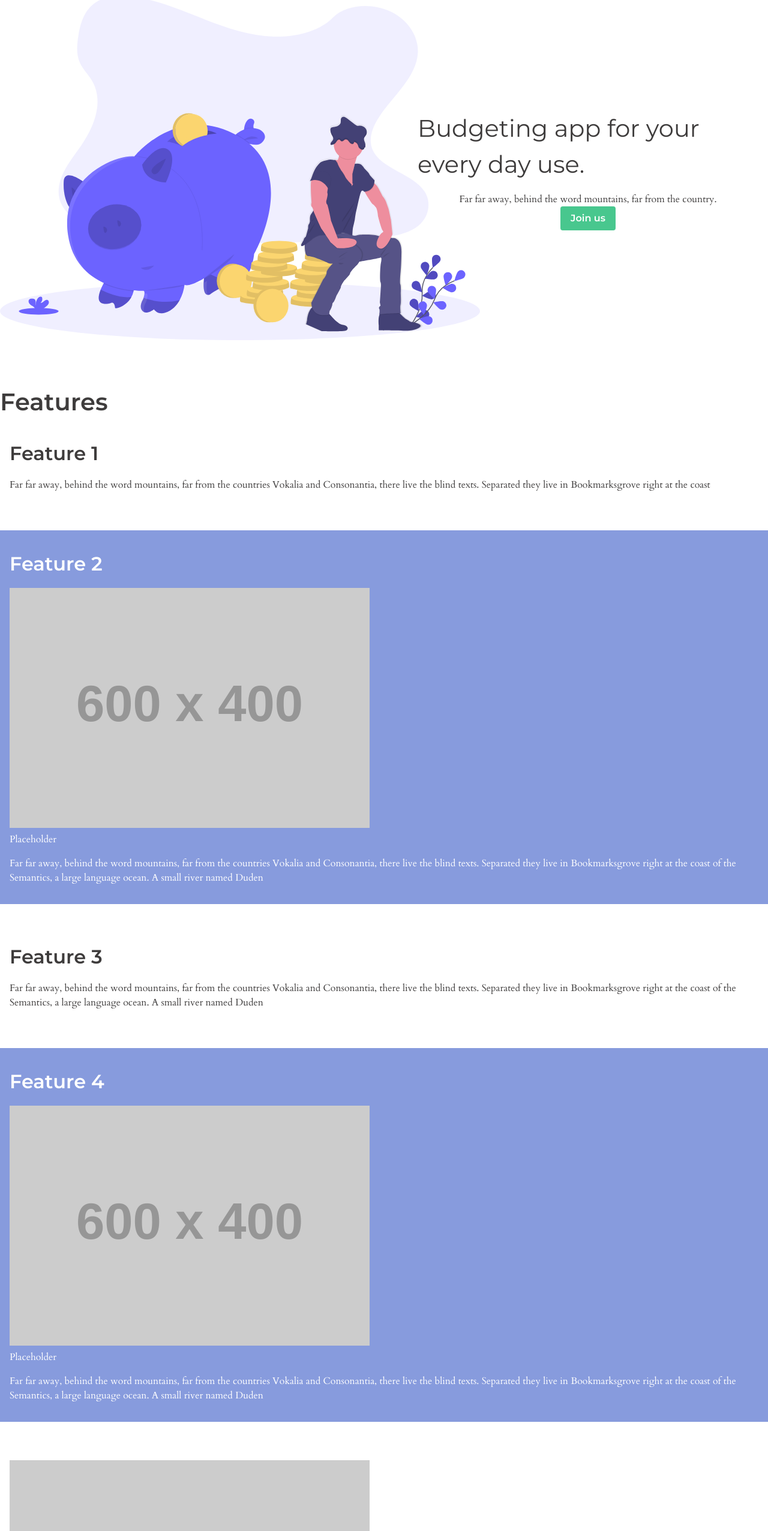
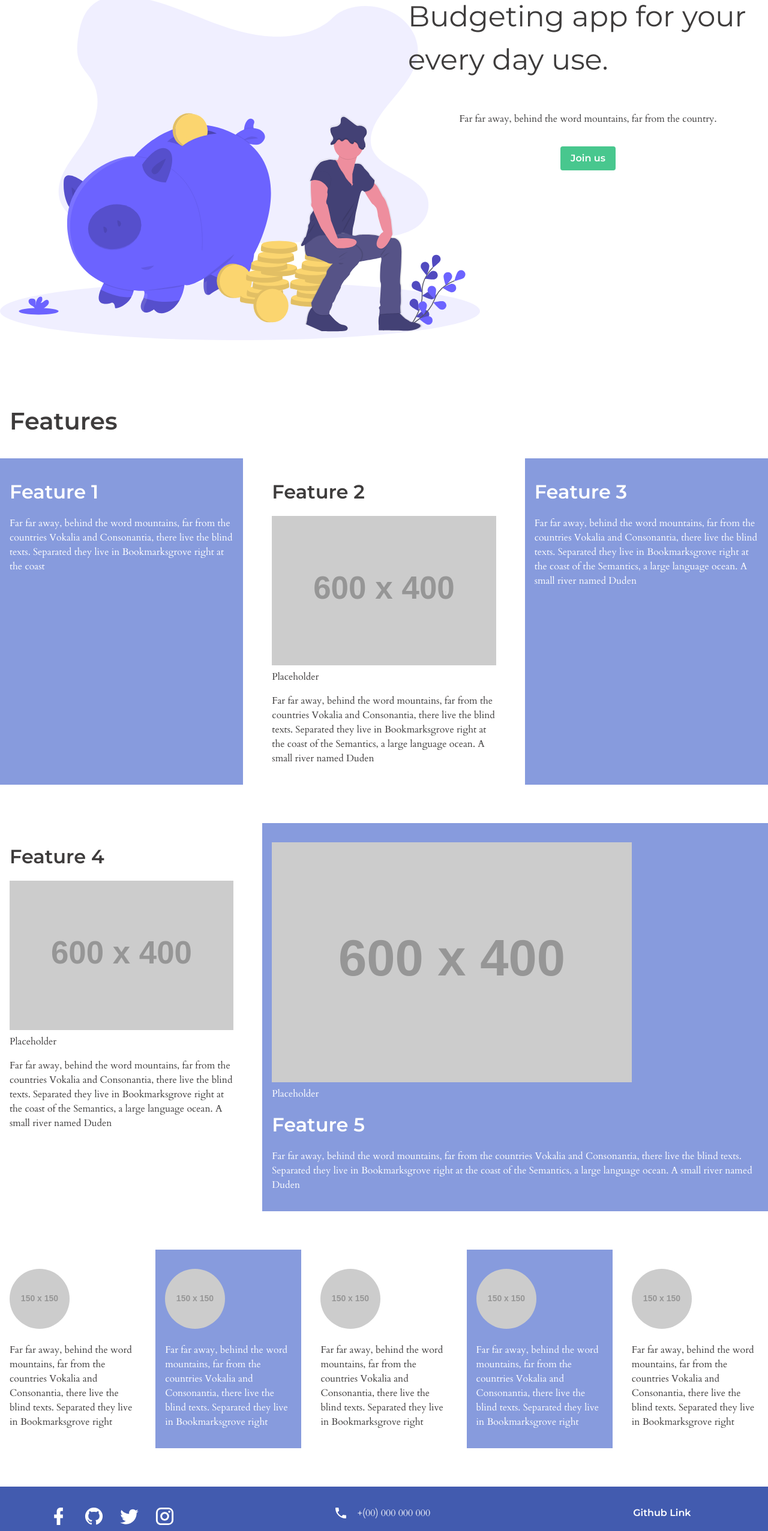
Before and after one commit to chingu-voyage7/Bears-Team-19, a React (Create React App) app in the folder budget-app/: page / in a window 1280 px wide. Shown: the part 180-2732 px from the top of the page at 60% size. Built offline with nearby package versions, Linux system fonts and the light colour scheme.

Commit message:
Removed extra background.svg, added grid to desktop view and adjusted tablet view.

```diff
--- a/budget-app/src/containers/Home/Home.css
+++ b/budget-app/src/containers/Home/Home.css
@@ -1,5 +1,8 @@
 section {
   margin-bottom: 2rem;
+}
+h2 {
+  padding: 2rem 1rem;
 }
 
 article {
@@ -16,14 +19,14 @@ article figure {
 
 section.above-fold {
   background: center bottom / contain no-repeat url(./hero_bg.svg);
-  height: 90vh;
-  position: relative;
+  height: 80vh;
 }
 
-section:nth-child(3) {
-  background: right bottom / 183px 200px no-repeat url(./bg.svg);
+.above-fold article {
+  position: relative;
+  height: 100%;
 }
-.above-fold h2 {
+.above-fold h1 {
   font-weight: 400;
   margin-top: 2rem;
   margin-bottom: 1rem;
@@ -37,7 +40,7 @@ section:nth-child(3) {
 
 .is-success {
   position: absolute;
-  top: 50%;
+  top: 60%;
   left: calc(50% - 2.5rem);
   max-width: 150px;
 }
@@ -64,18 +67,36 @@ section:nth-child(3) {
     align-items: center;
     max-width: 1400px;
     margin: 0 auto;
+    position: relative;
   }
   .above-fold article {
-    /* background: red; */
-    height: 40%;
+    max-height: 50%;
+    padding: 0;
     max-width: 600px;
     display: flex;
     flex-direction: column;
     justify-content: space-around;
     align-items: center;
+    position: absolute;
+    top: 3%;
   }
   .tagline,
   .is-success {
     position: static;
   }
+
+  .features {
+    display: grid;
+    grid-template-columns: repeat(3, 1fr);
+    grid-gap: 2rem;
+  }
+  .feature:nth-child(5) {
+    grid-column: 2 / span 2;
+  }
+
+  .quotes {
+    display: grid;
+    grid-template-columns: repeat(5, 1fr);
+    grid-gap: 1rem;
+  }
 }
--- a/budget-app/src/containers/Home/Home.js
+++ b/budget-app/src/containers/Home/Home.js
@@ -5,15 +5,15 @@ const Home = () => (
   <>
     <section className="above-fold">
       <article>
-        <h2>Budgeting app for your every day use.</h2>
+        <h1>Budgeting app for your every day use.</h1>
         <p className="tagline">
           Far far away, behind the word mountains, far from the country.
         </p>
         <button className="button is-success">Join us</button>
       </article>
     </section>
+    <h2>Features</h2>
     <section className="features">
-      <h2>Features</h2>
       <article className="feature">
         <h3>Feature 1</h3>
         <p>
@@ -87,7 +87,6 @@ const Home = () => (
             src="https://dummyimage.com/150x150/a3a3a3/fff.jpg"
             alt="placeholder user"
           />
-          <figcaption>Placeholder</figcaption>
         </figure>
         <p>
           Far far away, behind the word mountains, far from the countries
@@ -101,7 +100,6 @@ const Home = () => (
             src="https://dummyimage.com/150x150/a3a3a3/fff.jpg"
             alt="placeholder user"
           />
-          <figcaption>Placeholder</figcaption>
         </figure>
         <p>
           Far far away, behind the word mountains, far from the countries
@@ -115,7 +113,6 @@ const Home = () => (
             src="https://dummyimage.com/150x150/a3a3a3/fff.jpg"
             alt="placeholder user"
           />
-          <figcaption>Placeholder</figcaption>
         </figure>
         <p>
           Far far away, behind the word mountains, far from the countries
@@ -129,7 +126,6 @@ const Home = () => (
             src="https://dummyimage.com/150x150/a3a3a3/fff.jpg"
             alt="placeholder user"
           />
-          <figcaption>Placeholder</figcaption>
         </figure>
         <p>
           Far far away, behind the word mountains, far from the countries
@@ -143,7 +139,6 @@ const Home = () => (
             src="https://dummyimage.com/150x150/a3a3a3/fff.jpg"
             alt="placeholder user"
           />
-          <figcaption>Placeholder</figcaption>
         </figure>
         <p>
           Far far away, behind the word mountains, far from the countries
```
